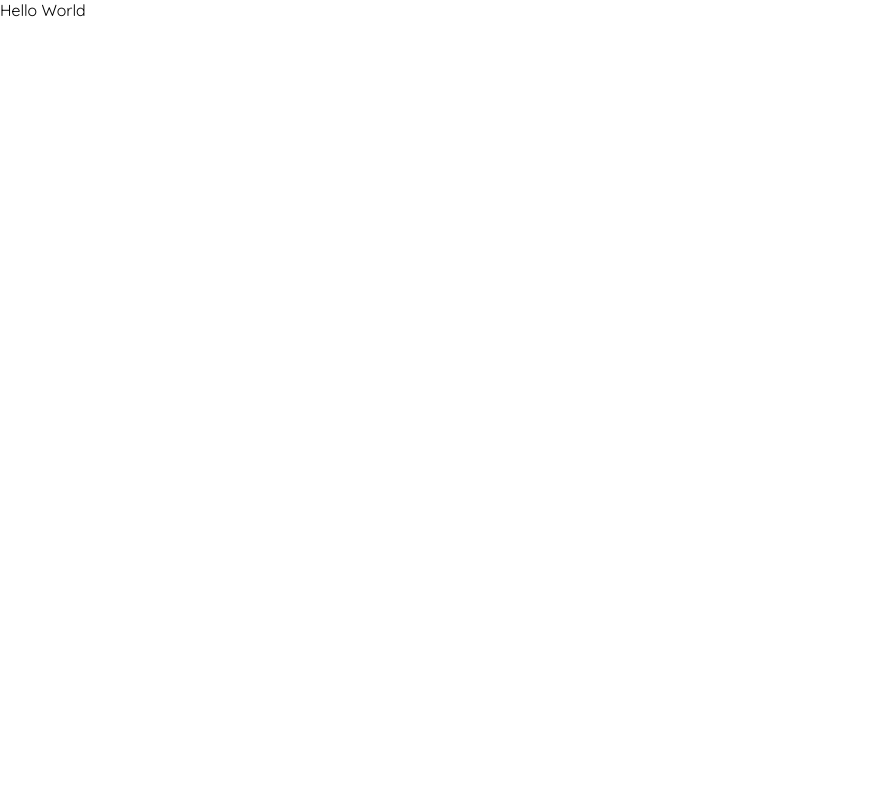
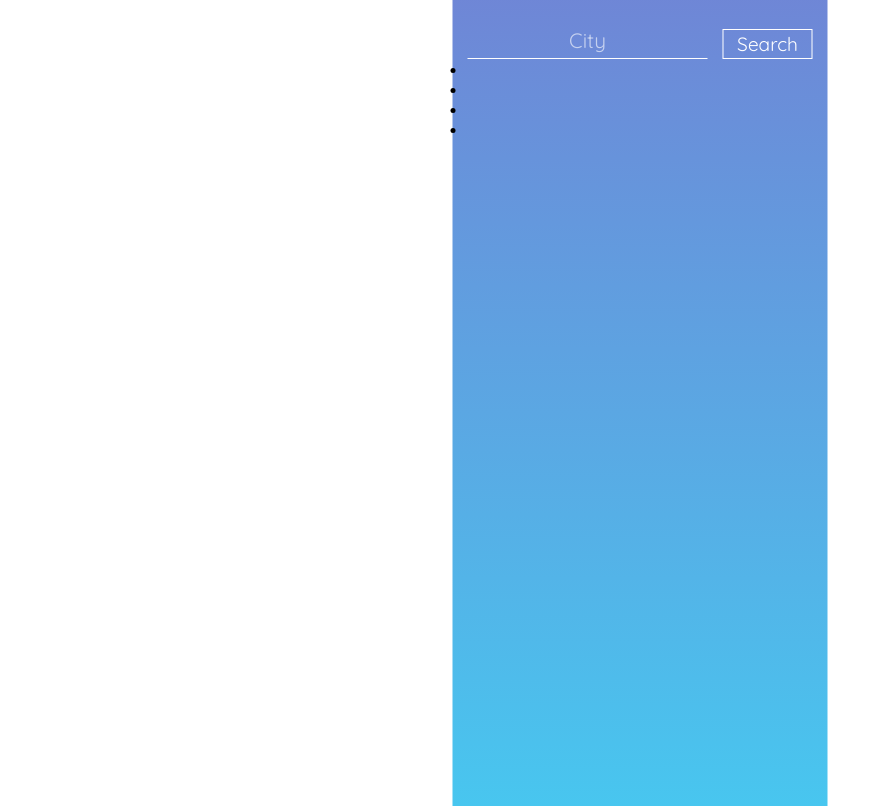
Before and after one commit to MaciejZebala/WeatherAPP, a website built with webpack: page src/template.html in a window 1280 px wide. Shown: the whole page, without its empty margins (0-890 px from the left). Built offline with nearby package versions, Linux system fonts and the light colour scheme.

Commit message:
Add form and add styles to input and button

```diff
--- a/config/webpack.common.js
+++ b/config/webpack.common.js
@@ -43,8 +43,8 @@ module.exports = {
     new CopyWebpackPlugin({
       patterns: [
         {
-          from: paths.static,
-          to: 'assets',
+          from: 'src/images',
+          to: 'images',
           globOptions: {
             ignore: ['*.DS_Store'],
           },
--- a/package.json
+++ b/package.json
@@ -44,5 +44,10 @@
     "webpack-cli": "^3.3.11",
     "webpack-dev-server": "^3.11.0",
     "webpack-merge": "^5.1.4"
+  },
+  "dependencies": {
+    "@syncfusion/ej2-charts": "^18.2.58",
+    "@syncfusion/ej2-grids": "^18.2.59",
+    "chart.js": "^2.9.3"
   }
 }
--- /dev/null
+++ b/src/styles/_form.scss
@@ -0,0 +1,72 @@
+.form{
+    display: flex;
+    justify-content: space-between;
+    align-items: flex-end;
+    width: 100%;
+    height: 8%;
+    &__wrapper{
+        position: relative;
+        width: 240px;
+        height: 40px;
+    }
+    &__city{
+        width: 100%;
+        height: 100%;
+        padding: 0;
+        text-align: center;
+        font-size: 1.2rem;
+        font-family: $font-family;
+        border: none;
+        background-color: transparent;
+        outline: none;
+        color: white;
+    }
+
+    &__label{
+        position: absolute;
+        bottom: 0;
+        left: 0;
+        width: 100%;
+        height: 100%;
+        pointer-events: none;
+        color: rgba(255, 255, 255, 0.6);
+        font-size: 1.3rem;
+        border-bottom: 1px solid white;
+    }
+
+    &__label-city{
+        position: absolute;
+        bottom: 5px;
+        left: 50%;
+        transform: translate(-50%);
+        -webkit-transition: all 0.3 ease-in-out;
+        transition: all 0.3s ease-in-out;
+    }
+
+    &__city:focus,
+    &__city:valid {
+        +.form__label .form__label-city {
+            transform: translateY(-120%);
+            left: 0px;
+            font-size: 1rem;
+            color: white;
+        }
+    }
+
+    &__btn{
+        align-self: flex-end;
+        width: 90px;
+        height: 30px;
+        font-family: $font-family;
+        font-size: 1.2rem;
+        color: white;
+        background-color: transparent;
+        border: none;
+        border: 1px solid white;
+        transition: 0.1s linear;
+    }
+
+    &__btn:hover{
+        background-color: rgba($color: #ffffff, $alpha: .3);
+    }
+}
--- /dev/null
+++ b/src/styles/_wrapper.scss
@@ -0,0 +1,12 @@
+.app-wrapper{
+    display: flex;
+    flex-direction: column;
+    width: 375px;
+    height: 812px;
+    padding: 0 15px 0 15px;
+    background-image: linear-gradient(to top, #48c6ef 0%, #6f86d6 100%);
+    position: absolute;
+    top: 50%;
+    left: 50%;
+    transform: translate(-50%, -50%);
+}
--- a/src/styles/index.scss
+++ b/src/styles/index.scss
@@ -4,6 +4,9 @@
 }
 
 @import 'variables';
+@import 'wrapper';
+@import 'weatherInfo';
+@import 'form';
 
 *{
   margin: 0;
--- a/src/template.html
+++ b/src/template.html
@@ -11,7 +11,52 @@
 </head>
 
 <body>
-    <p>Hello World</p>
+  <div class="app-wrapper">
+    <form action="" class="form" autocomplete="off">
+      <div class="form__wrapper">
+        <input type="text" class="form__city" id="city" required autocomplete="off">
+        <label for="city" class="form__label">
+          <span class="form__label-city">City</span>
+        </label>
+      </div>
+      <button class="form__btn">Search</button>
+    </form>
+    <div class="weather">
+      <div class="location">
+        <span class="icon"></span>
+        <span class="location__name"></span>
+      </div>
+    <span class="weather__date"></span>
+    <div class="temperature">
+      <span class="temperature__icon"></span>
+      <span class="temperature__info"></span>
+      <span class="temperature__degree"></span>
+    </div>
+    <span class="weather__info"></span>
+    </div>
+    <div class="weather-hour">
+      <ul class="hour-list">
+        <li class="hour-list__item">
+          <span class="hour-list__time"></span>
+          <div class="hour-list__weather-info">
+            <span class="hour-list__icon"></span>
+          </div>
+          <span class="hour-list__temperature"></span>
+        </li>
+      </ul>
+    </div>
+    <div class="weather-rain">
+      <div id="chart"></div>
+      <!-- <canvas id="myChart"></canvas> -->
+    </div>
+    <nav class="nav">
+      <ul class="nav__list">
+        <li class="nav__item"></li>
+        <li class="nav__item"></li>
+        <li class="nav__item"></li>
+      </ul>
+    </nav>
+  </div>
 </body>
 
 </html>
```
Also changed, not shown: README.md (deleted), src/images/search.png (added), src/index.js (line endings or trailing spaces), src/styles/_weatherInfo.scss (added), 2 other files.
